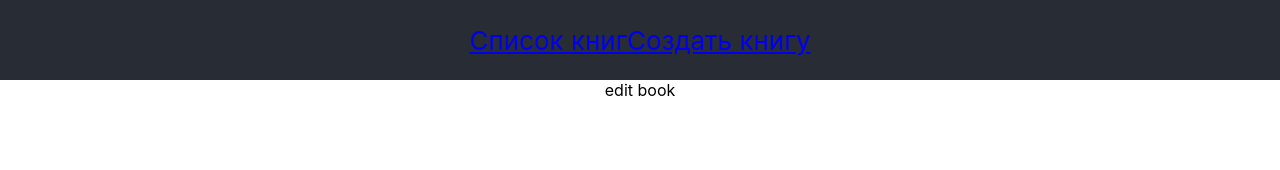
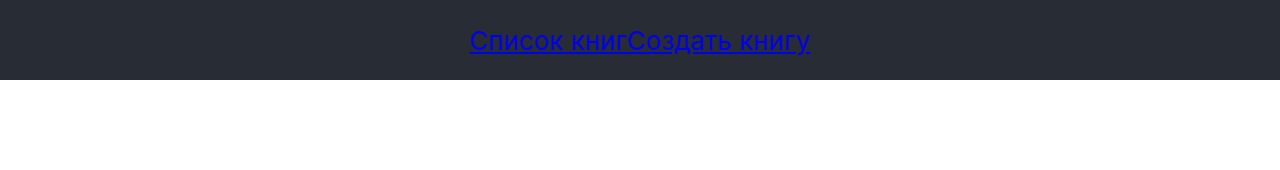
Before and after one commit to FeraVerto/books, a React (Create React App) app: page /edit/1 in a window 1280 px wide. Shown: the top 170 px of the page. Built offline with nearby package versions, Linux system fonts and the light colour scheme.

Commit message:
Added useReducer, implemented transition to book editing

```diff
--- a/src/App.tsx
+++ b/src/App.tsx
@@ -1,25 +1,66 @@
-import React from 'react';
-import {Route} from 'react-router-dom';
+import React, {Reducer, useReducer, useState} from 'react';
+import {generatePath, Route, Router, useParams, useRouteMatch} from 'react-router-dom';
 import s from './App.module.css';
-import {BookList} from "./ui/BookList/BookList";
+import {BookList, BookRecord, BookType} from "./ui/BookList/BookList";
 import {CreateBook} from "./ui/CreateBook/CreateBook";
 import {EditBook} from "./ui/EditBook/EditBook";
 import {Navigation} from "./ui/Navigation/Navigation";
 
+type ActionType = {
+    type: string,
+    payload: any
+}
+
+const initialState = {
+    books: []
+}
+
+export type StateType = {
+    books: Array<BookRecord>
+}
+
+const reducer = (state: StateType = initialState, action: ActionType): StateType => {
+    switch (action.type) {
+        case 'SET_BOOKS_LIST':
+            return {
+                ...state, books: [...action.payload]
+            }
+
+        case 'DELETE_BOOK':
+            return {
+                ...state,
+                books: state.books.filter(s => s.id !== action.payload)
+            }
+
+        case 'UPDATE_BOOK':
+            return {
+                ...state
+            }
+
+        default:
+            return state
+    }
+}
+
+
 export const App = () => {
+
+    const [state, dispatch] = useReducer<React.Reducer<StateType, ActionType>>(reducer, initialState);
+
+
     return (
         <div className={s.App}>
             <header className={s.App_header}>
                 <Navigation/>
             </header>
             <main>
-                <Route exact path="/" render={() => <BookList/>}/>
+                <Route exact path="/" render={() => <BookList state={state}
+                                                              dispatch={dispatch}/>}/>
                 <Route path="/create" render={() => <CreateBook/>}/>
-                <Route path="/edit/" render={() => <EditBook/>}/>
+
+                <Route path="/edit/:id" render={() => <EditBook state={state}
+                                                                dispatch={dispatch}/>}/>
             </main>
-            <footer>
-
-            </footer>
         </div>
     );
 }
--- a/src/ui/BookList/BookList.tsx
+++ b/src/ui/BookList/BookList.tsx
@@ -1,38 +1,58 @@
-import React, {useEffect, useState} from 'react'
+import React, {Dispatch, useEffect, useState} from 'react'
+import {NavLink, useRouteMatch} from 'react-router-dom';
+import {StateType} from "../../App";
 
-export type bookType = {
+export type BookType = {
     bookTitle: string,
     author: string
 }
 
-export const BookList = () => {
+export type BookRecord = {
+    id: string,
+    book: BookType
+}
 
-    const [arrBooks, setArrBooks] = useState<Array<bookType>>([]);
+export type BooksListType = {
+    state: StateType
+    dispatch: any
+
+}
+
+export const BookList = ({state, dispatch}: BooksListType) => {
 
 
     useEffect(() => {
-        const resultArray: Array<bookType> = []
+        const resultArray: Array<BookRecord> = []
         const keys: Array<string> = Object.keys(localStorage);
         for (const key of keys) {
             const book = localStorage.getItem(key)
-            if (book !== null) resultArray.push(JSON.parse(book))
+            if (book !== null) resultArray.push({id: key, book: JSON.parse(book)})
+        }
 
-        }
-        setArrBooks(resultArray)
+        dispatch({type: 'SET_BOOKS_LIST', payload: resultArray})
+
     }, [])
 
+    const onDoubleClickTheBook = (id: string) => {
+        dispatch({type: 'GET_BOOK', payload: id})
+    }
+
     return (
-        <div>
+        <ul>
+
             {
-                arrBooks.map((a: bookType, i: number) => {
+                state.books.map((book: BookRecord) => {
                     return (
-                        <div key={i}>
-                            <div>{a.bookTitle}</div>
-                            <div>{a.author}</div>
-                        </div>
+                        <NavLink key={book.id} to={`/edit/${book.id}`}>
+                            <li onDoubleClick={() => onDoubleClickTheBook(book.id)}>
+                                <span>{book.book.bookTitle}</span>
+                                <span>{book.book.author}</span>
+                            </li>
+                        </NavLink>
                     )
                 })
             }
-        </div>
+
+        </ul>
     )
 }
--- a/src/ui/EditBook/EditBook.tsx
+++ b/src/ui/EditBook/EditBook.tsx
@@ -1,7 +1,59 @@
-import React from 'react'
+import React, {Dispatch, useState} from 'react';
+import {StateType} from "../../App";
+import {useParams} from "react-router-dom";
 
-export const EditBook = () => {
+export type EditBookType = {
+    state: StateType
+    dispatch: Dispatch<any>
+}
+
+
+export const EditBook = ({state, dispatch}: EditBookType) => {
+    const {id} = useParams<{ id: string }>()
+
+    const [editMode, setEditMode] = useState<boolean>(false)
+
+    const deleteBook = (id: string) => {
+        localStorage.removeItem(id)
+        dispatch({type: 'DELETE_BOOK', payload: id})
+    }
+
+    const saveBook = () => {
+        console.log("Save")
+        setEditMode(true)/*
+        dispatch({type: 'UPDATE_BOOK', payload: {id, book: {title, author}}})*/
+    }
+
     return (
-        <div>edit book</div>
+        <div>
+            {!editMode
+                && <div>
+                    {
+                        state.books.map(book => {
+                            return book.id === id &&
+                                (
+                                    <div key={book.id}>
+                                        <label htmlFor="title">{book.book.bookTitle}</label>
+                                        <input id="title" type="text"/>
+
+                                        <label htmlFor="author">{book.book.author}</label>
+                                        <input id="author" type="text"/>
+
+                                        <button onClick={() => deleteBook(book.id)}>Delete</button>
+                                        <button onClick={() => saveBook()}>Save</button>
+                                    </div>
+                                )
+                        })
+
+                        /*state.books.filter(b => b.id === id ? <li key={b.id}>
+                            <span>{b.book.bookTitle}</span>
+                            <span>{b.book.author}</span>
+                            <button onClick={() => deleteBook(b.id)}>Delete</button>
+                            <button onClick={() => editBook()}>Edit</button>
+                        </li> : null)*/
+                    }
+                </div> }
+
+        </div>
     )
 }
```
